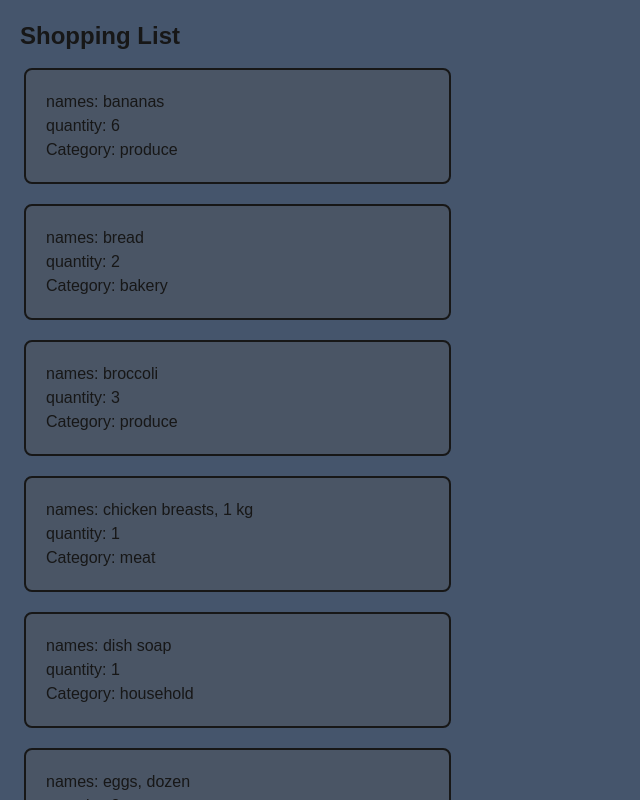
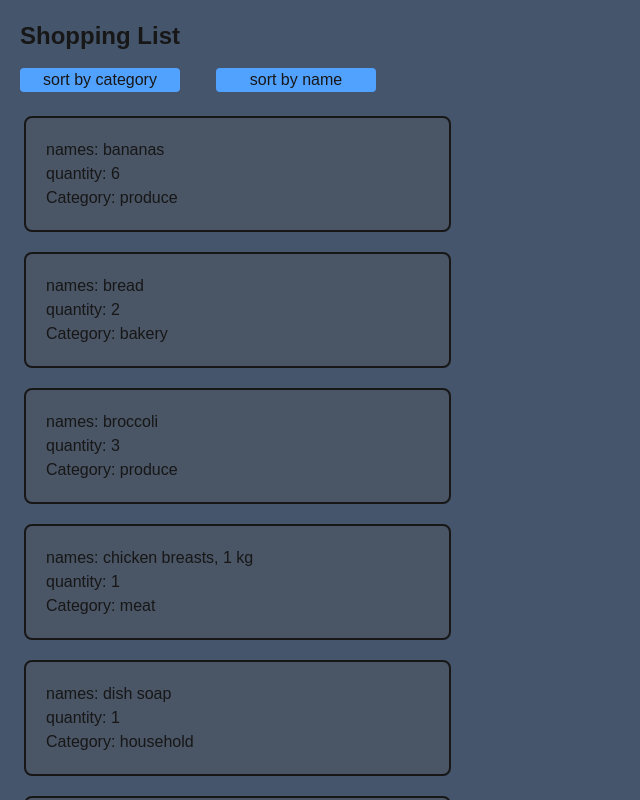
Before and after one commit to BryanTheGreat01/cprg306-assignments, a Next.js app: page /week6 in a window 1280 px wide. Shown: the top 800 px of the page, without its empty margins (0-640 px from the left). Built offline with nearby package versions, Linux system fonts and the light colour scheme.

Commit message:
final commit: got the sorting to work

```diff
--- a/app/week6/item-list.js
+++ b/app/week6/item-list.js
@@ -6,19 +6,34 @@ import itemData from "./item.json";
 export default function ItemList() {
   const [sortBy, setSortBy] = useState("name");
   let itemCopy = [...itemData];
-  itemCopy.sort((a, b) => a.name.localeCompare(b.name));
+  itemCopy.sort((a, b) => a[sortBy].localeCompare(b[sortBy]));
 
   const handleSort = (e) => {
-    value = e.target.value;
-    if (value != "category") {
-      setSortBy("category");
-    } else if (value != "name") {
-      setSortBy("name");
-    }
+    e.preventDefault();
+    const value = e.target.value;
+    setSortBy(value);
   };
 
   return (
     <main>
+      <form>
+        <button
+          className="w-1/8 bg-blue-400 ml-5 mb-6 mr-4 rounded"
+          value="category"
+          onClick={handleSort}
+        >
+          sort by category
+        </button>
+
+        <button
+          className="w-1/8 bg-blue-400 ml-5 mb-6 mr-4 rounded"
+          value="name"
+          onClick={handleSort}
+        >
+          sort by name
+        </button>
+      </form>
+
       <ul>
         {itemCopy.map((item) => (
           <li key={item.id}>
```
